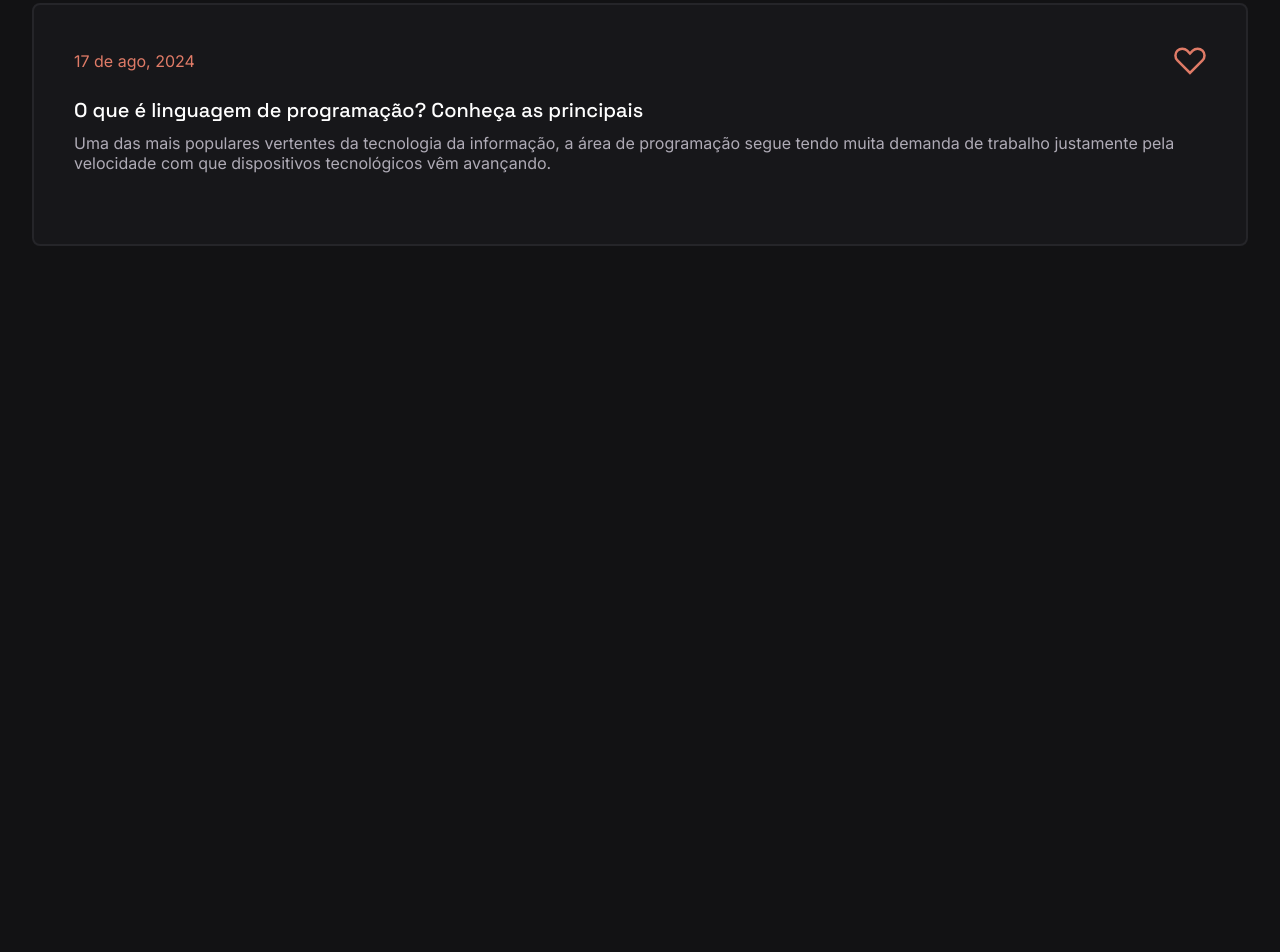
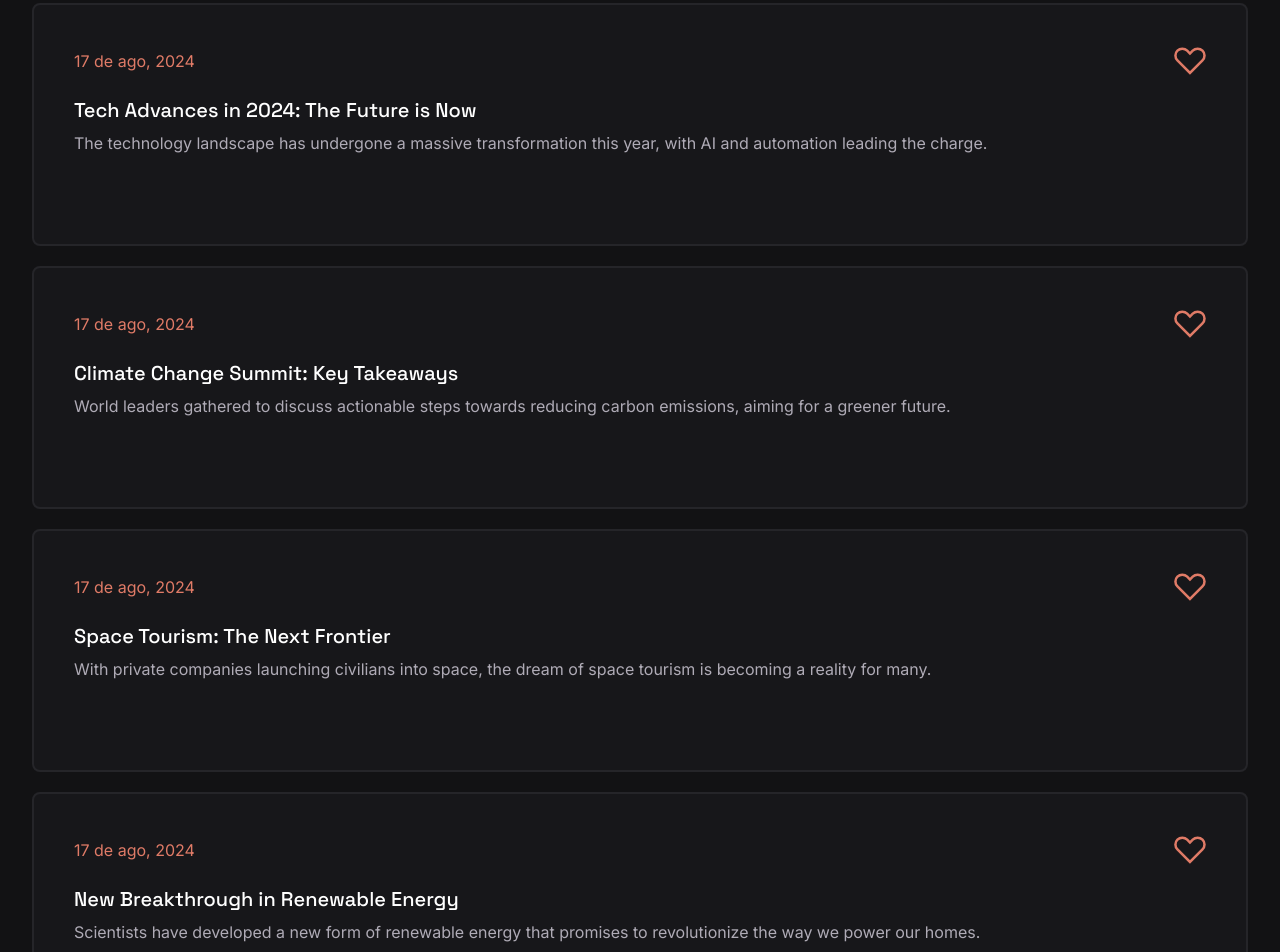
Before and after one commit to JoaoFernandesXD/codelab1, a React (Vite) app: page / in a window 1280 px wide. Shown: the part 320-1272 px from the top of the page. Before the commit the page ends 800 px from the top, so only its background shows below. Built offline with nearby package versions, Linux system fonts and the light colour scheme.

Commit message:
:sparkles: feat: adicionando um dicionario e usando a função map para percorrer as noticias

```diff
--- a/src/components/Main/Main.tsx
+++ b/src/components/Main/Main.tsx
@@ -4,11 +4,45 @@ import './module.main.css';
 /* import components */
 import Card from '../Card/Card';
 
+const records = [
+    {
+      title: "Tech Advances in 2024: The Future is Now",
+      date: "17 de ago, 2024",
+      text: "The technology landscape has undergone a massive transformation this year, with AI and automation leading the charge."
+    },
+    {
+      title: "Climate Change Summit: Key Takeaways",
+      date: "17 de ago, 2024",
+      text: "World leaders gathered to discuss actionable steps towards reducing carbon emissions, aiming for a greener future."
+    },
+    {
+      title: "Space Tourism: The Next Frontier",
+      date: "17 de ago, 2024",
+      text: "With private companies launching civilians into space, the dream of space tourism is becoming a reality for many."
+    },
+    {
+      title: "New Breakthrough in Renewable Energy",
+      date: "17 de ago, 2024",
+      text: "Scientists have developed a new form of renewable energy that promises to revolutionize the way we power our homes."
+    },
+    {
+      title: "AI in Healthcare: Revolutionizing Patient Care",
+      date: "17 de ago, 2024",
+      text: "Artificial intelligence is transforming healthcare, making diagnostics faster and more accurate than ever before."
+    }
+  ];
+
+
 function Main(){
     return(
         <main>
-            <Card data='17 de ago, 2024' titulo='O que é linguagem de programação? Conheça as principais' texto='Uma das mais populares vertentes da tecnologia da informação, a área de programação segue tendo muita demanda de trabalho justamente pela velocidade com que dispositivos tecnológicos vêm avançando.'></Card>
+            {records.map((noticia, indice) => {
+                return (
+                <Card key={indice} data={noticia.date} titulo={noticia.title} texto={noticia.text}></Card>
+                );
+            })}
         </main>
+
     )
 }
 
```
